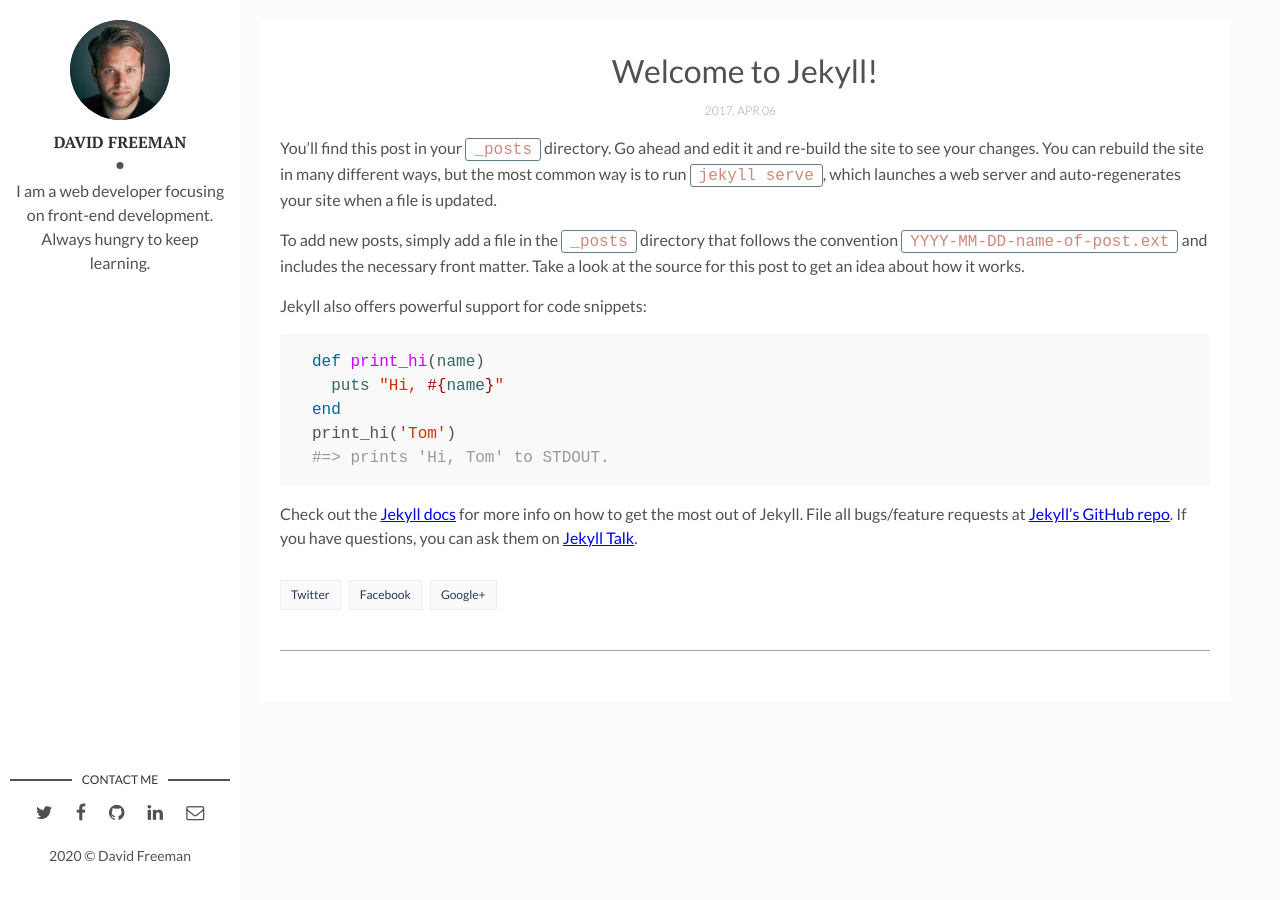
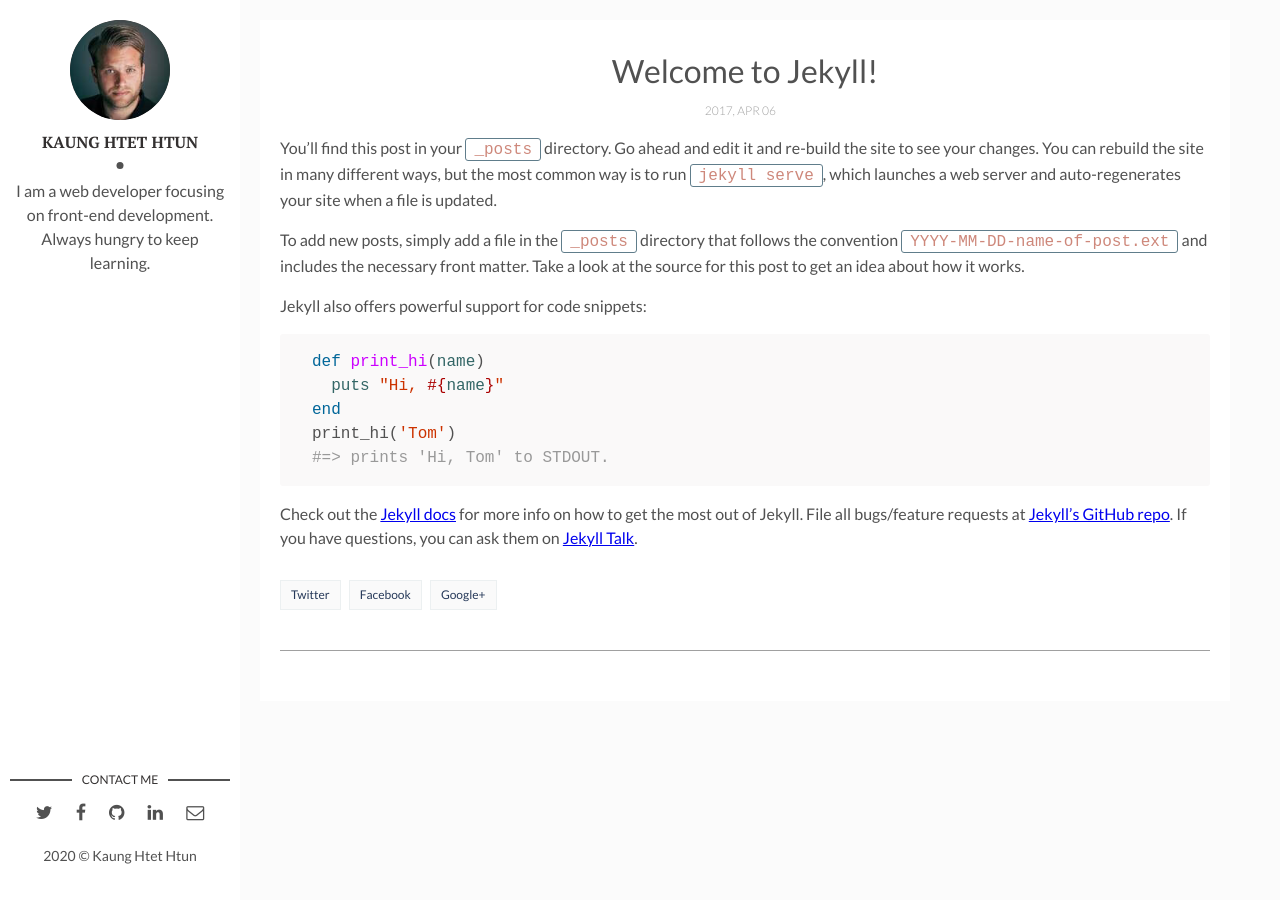
Before and after one commit to kogyikaunghtet/kogyikaunghtet.github.io, a Jekyll site: the page built from _posts/2017-04-06-welcome-to-jekyll.markdown, in a window 1280 px wide. Built offline with Jekyll 4.4.1, drawn with Linux system fonts in a browser that asks for light colours; comment, search, counter and statistics services are not loaded.

Commit message:
Initial commit

```diff
--- a/_config.yml
+++ b/_config.yml
@@ -1,4 +1,4 @@
-title: Hello, world! I'm David Freeman
+title: Kaung Htet Htun
 description: > # this means to ignore newlines until "baseurl:"
   Write an awesome description for your new site here. You can edit this
   line in _config.yml. It will appear in your document head meta (for
@@ -9,7 +9,7 @@ url: "" # the base hostname & protocol for your site, e.g. http://example.com
 site-twitter: #if your site has a twitter account, enter it here
 
 # Author Settings
-author: David Freeman # add your name
+author: Kaung Htet Htun
 author-img: david-freeman.jpg # add your photo
 about-author: I am a web developer focusing on front-end development. Always hungry to keep learning. # add description
 social-twitter: # add your Twitter handle
```
